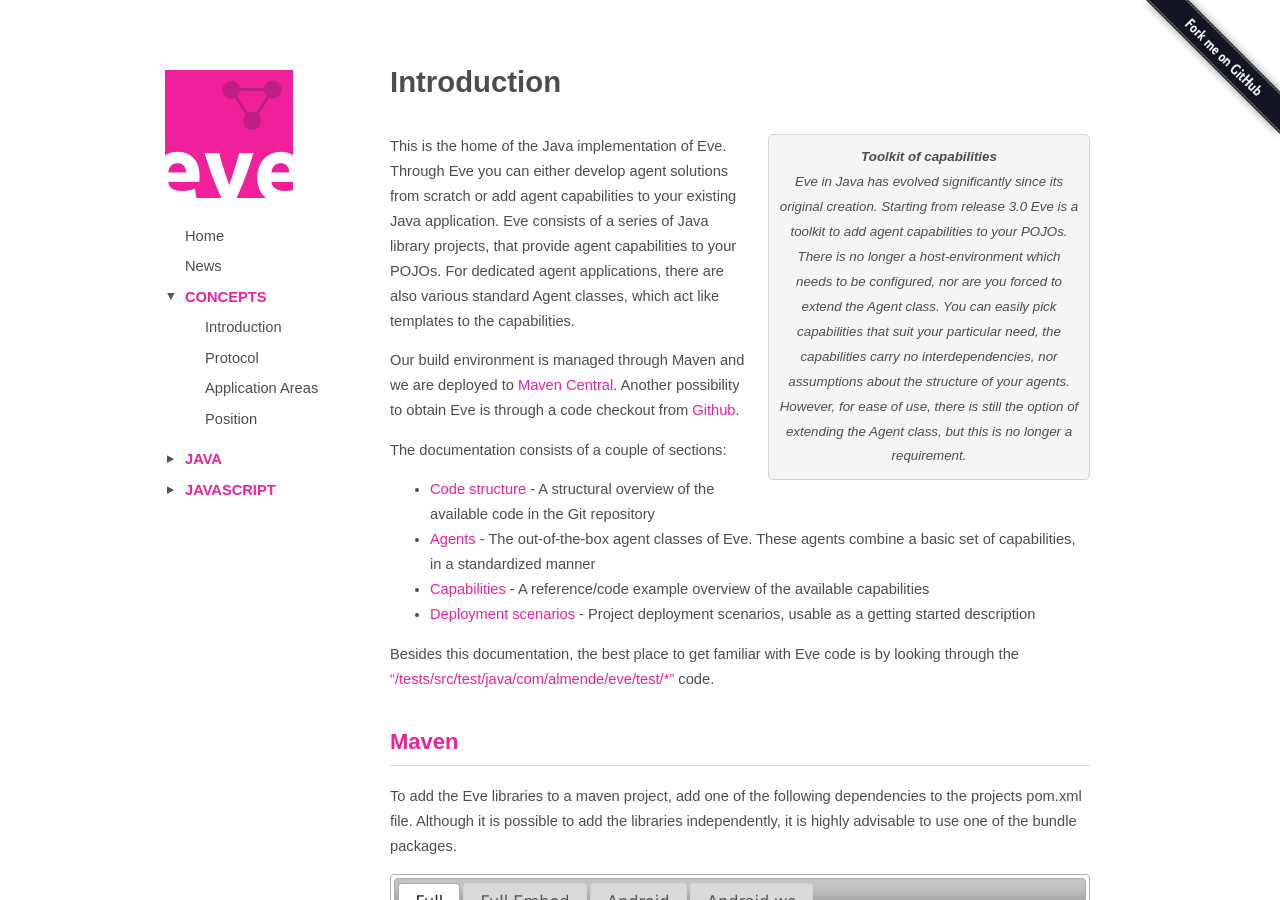
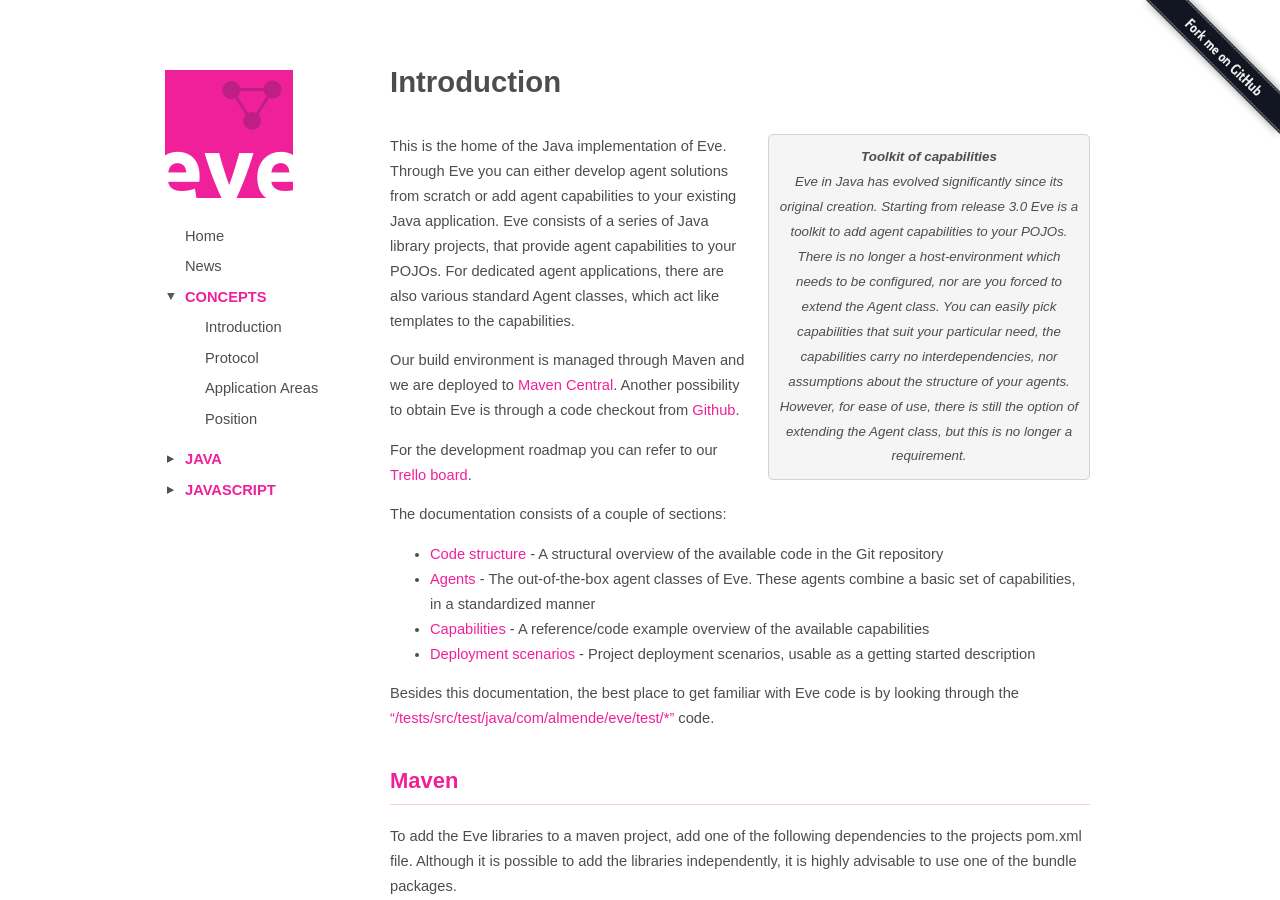
Before and after one commit to almende/eve, a Jekyll site: the page built from implementations/java/introduction.md, in a window 1280 px wide and 900 px high. Built offline with Jekyll 4.4.1, drawn with Linux system fonts in a browser that asks for light colours.

Commit message:
Add Trello link

```diff
--- a/implementations/java/introduction.md
+++ b/implementations/java/introduction.md
@@ -23,6 +23,8 @@ This is the home of the Java implementation of Eve. Through Eve you can either d
 Our build environment is managed through Maven and we are deployed to [Maven Central](#Maven). Another possibility to obtain
 Eve is through a code checkout from [Github](https://github.com/almende/eve).
 
+For the development roadmap you can refer to our [Trello board](https://trello.com/b/J7H5wIjE/eve-java).
+
 The documentation consists of a couple of sections:
 
 * [Code structure](#Structure) - A structural overview of the available code in the Git repository
@@ -31,6 +33,7 @@ The documentation consists of a couple of sections:
 * [Deployment scenarios](setups.html) - Project deployment scenarios, usable as a getting started description
 
 Besides this documentation, the best place to get familiar with Eve code is by looking through the ["/tests/src/test/java/com/almende/eve/test/*"](https://github.com/almende/eve/tree/development/tests/src/test/java/com/almende/eve/test) code.
+
 
 ## Maven {#Maven}
 
```
